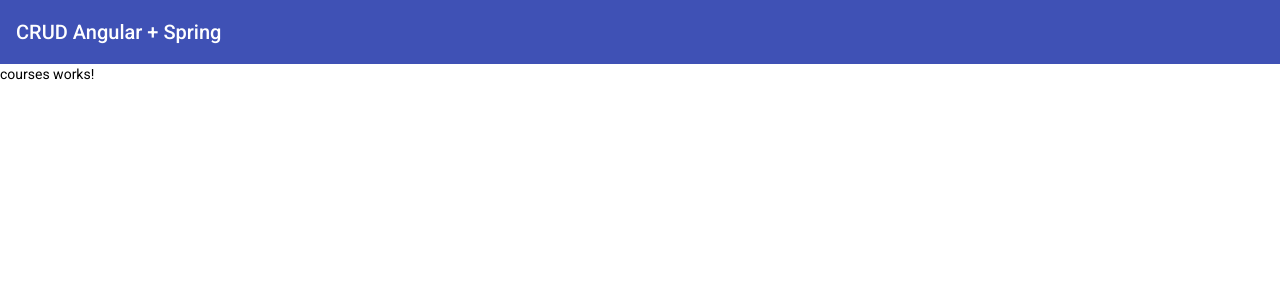
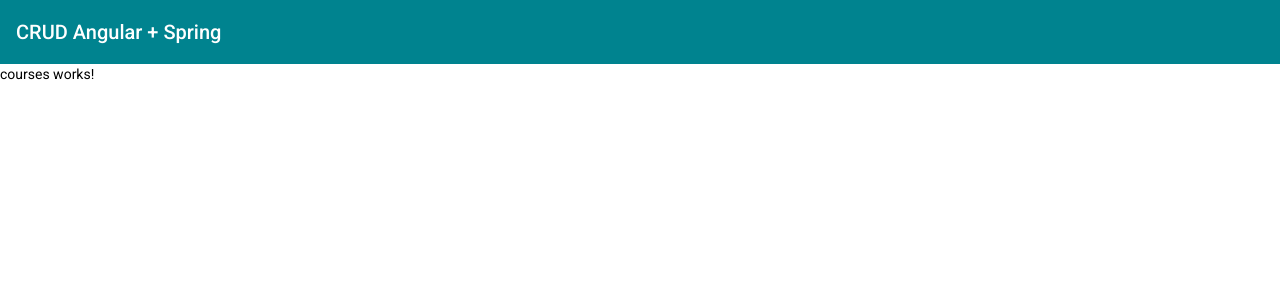
Before and after one commit to vinnyparker/angular-spring, an Angular app in the folder crud-angular/: page /courses in a window 1280 px wide. Shown: the top 300 px of the page. Built offline with nearby package versions, Linux system fonts and the light colour scheme.

Commit message:
customizing theme

```diff
--- a/crud-angular/src/styles.scss
+++ b/crud-angular/src/styles.scss
@@ -1,4 +1,14 @@
 /* You can add global styles to this file, and also import other style files */
+@import '@angular/material/theming';
+@include mat-core();
+
+$custom-app-primary: mat-palette($mat-cyan,800);
+$custom-app-secondary: mat-palette($mat-indigo, A200, A400, 700);
+$custom-app-warn: mat-palette($mat-red);
+
+$custom-theme: mat-light-theme($custom-app-primary,$custom-app-secondary,$custom-app-warn);
+
+@include angular-material-theme($custom-theme);
 
 html, body { height: 100%; }
 body { margin: 0; font-family: Roboto, "Helvetica Neue", sans-serif; }
```
